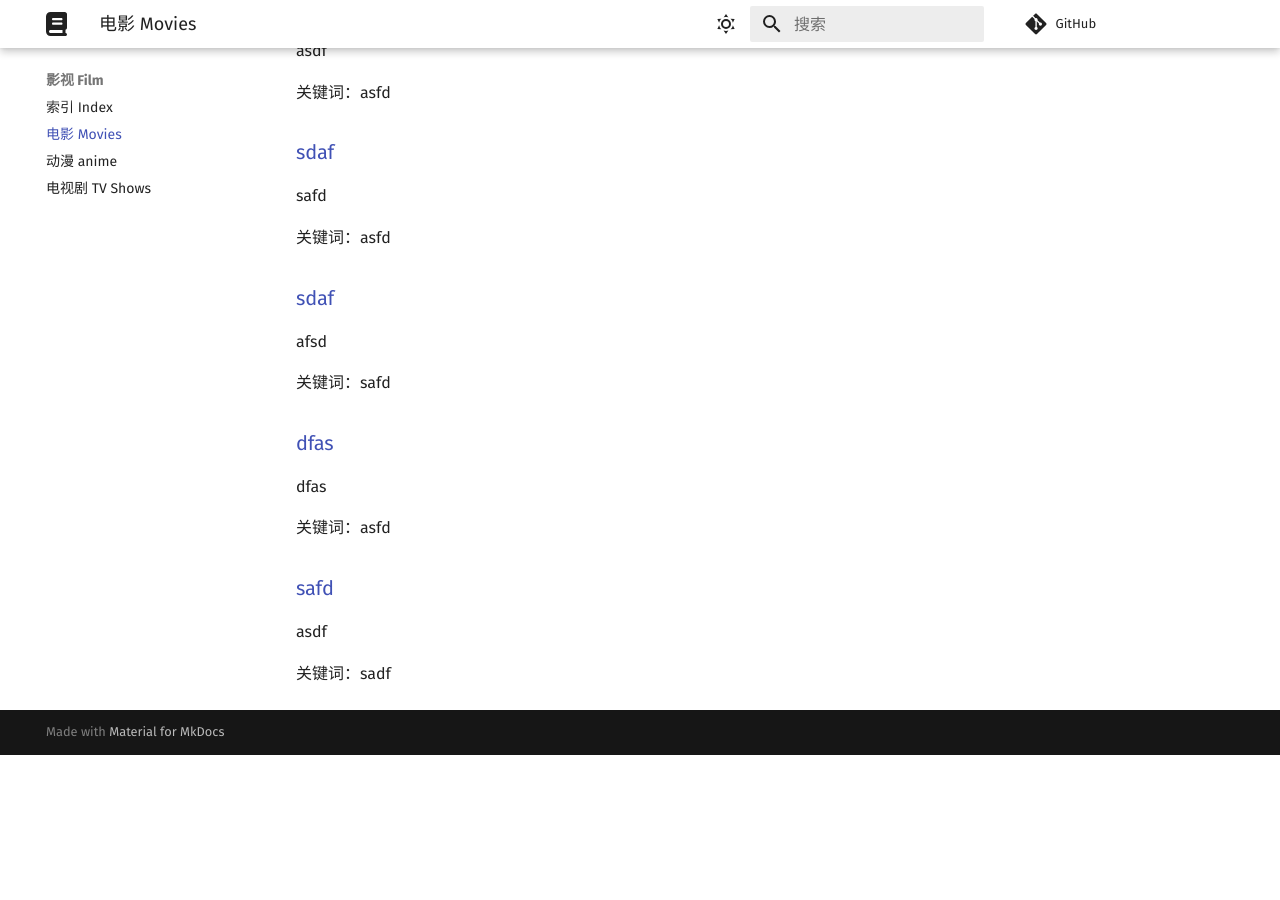
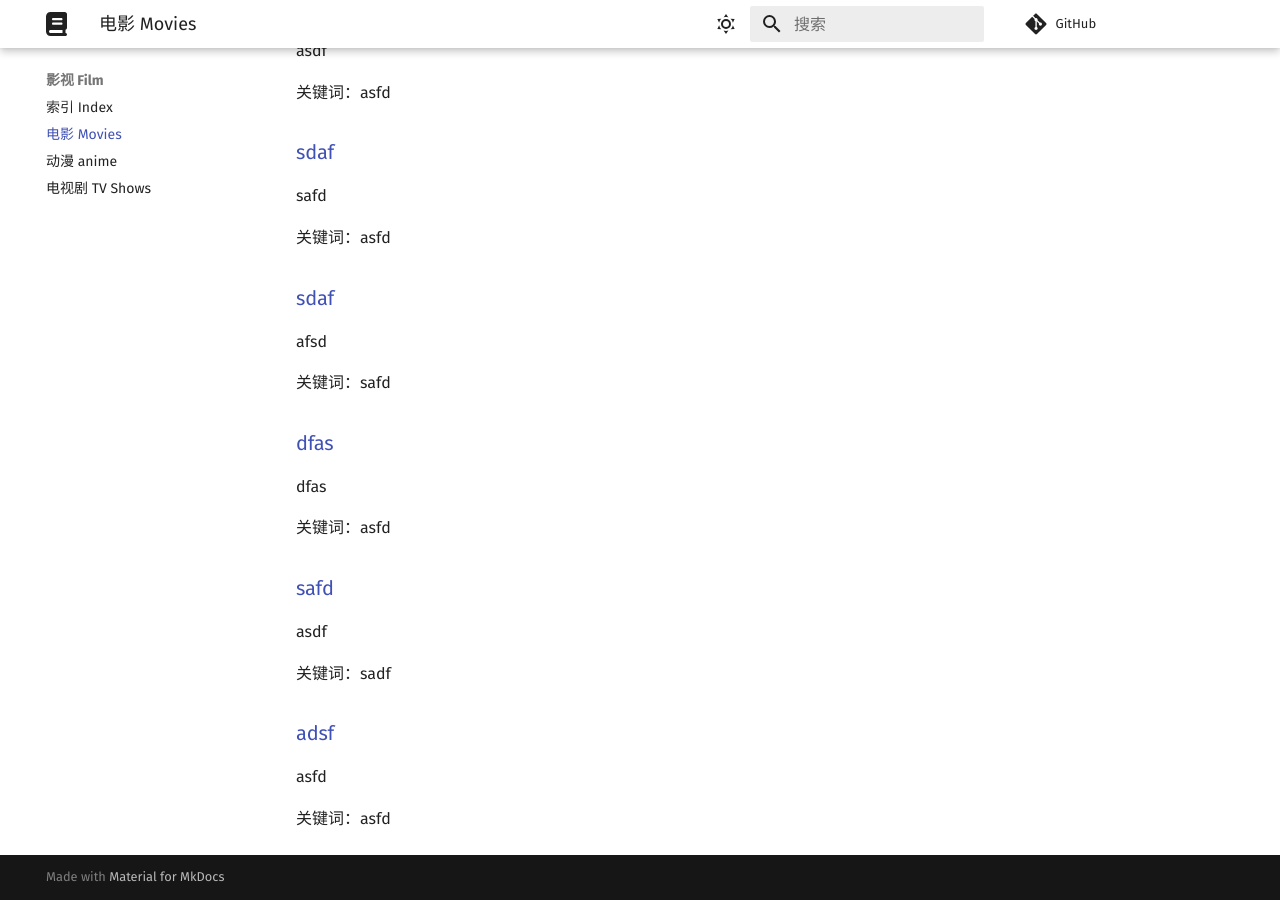
Before and after one commit to Chocolateater/Resource-Library, an MkDocs documentation site: the page built from docs/Film/movies.md, in a window 1280 px wide and 900 px high, scrolled down 1543 px. Built offline with MkDocs 1.6.1 and Material for MkDocs 9.7.7, drawn with Linux system fonts in a browser that asks for light colours; comment, search, counter and statistics services are not loaded; before the commit the page ends 2298 px from its top, so only the background shows below that.

Commit message:
Update index.md via GitHub API

```diff
--- a/docs/Film/movies.md
+++ b/docs/Film/movies.md
@@ -81,3 +81,9 @@ dfas
 asdf
 
 关键词：sadf
+
+<h3><a href="afsd">adsf</a> </h3>
+
+asfd
+
+关键词：asfd
```
